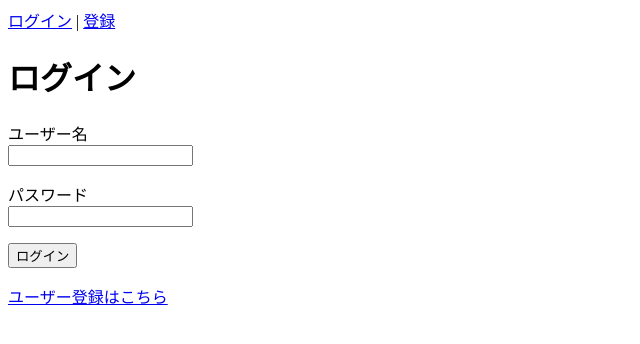
After one commit to koto-1207/ai_photo_share, a Flask app: page /login in a window 1280 px wide. The commit adds this page. Shown: the top 344 px of the page, without its empty margins (0-640 px from the left). Run offline with Flask 3, Linux system fonts and the light colour scheme.

Commit message:
ログイン機能ベース完成

```diff
--- a/app.py
+++ b/app.py
@@ -1,12 +1,31 @@
-from flask import Flask, render_template
+from flask import Flask, flash, redirect, render_template, url_for
+from flask_login import LoginManager, current_user, login_required, login_user, logout_user
+from peewee import IntegrityError, fn
+from werkzeug.security import check_password_hash, generate_password_hash
 
 from config import Config
-from models import create_tables, db
+from forms import LoginForm, LogoutForm, RegisterForm
+from models import User, create_tables, db
 
 app = Flask(__name__)
 app.config.from_object(Config)
 
+# SECRET_KEY がないとセッションとCSRFトークンを安全に扱えないため、起動を止める
+if not app.config["SECRET_KEY"]:
+    raise RuntimeError(".env に SECRET_KEY を設定してください")
+
+login_manager = LoginManager(app)
+# 未ログインで @login_required のページを開いたときの移動先
+login_manager.login_view = "login"
+login_manager.login_message = "ログインしてください"
+
 create_tables()
+
+
+@login_manager.user_loader
+def load_user(user_id):
+    # セッションに保存された id から User を取り出す
+    return User.get_or_none(User.id == int(user_id))
 
 
 # リクエストごとにDBへ接続し、終わったら閉じる
@@ -21,10 +40,83 @@ def teardown_request(exc):
         db.close()
 
 
+# すべてのテンプレートでヘッダーのログアウトボタンを使えるようにする
+@app.context_processor
+def inject_logout_form():
+    return {"logout_form": LogoutForm()}
+
+
+def find_user_by_username(username):
+    # 大文字と小文字を区別せずに探す（Taro と taro は同じユーザー名とみなす）
+    return User.get_or_none(fn.LOWER(User.username) == username.lower())
+
+
 @app.route("/")
 def index():
     return render_template("posts/index.html")
 
 
+@app.route("/register", methods=["GET", "POST"])
+def register():
+    if current_user.is_authenticated:
+        return redirect(url_for("index"))
+
+    form = RegisterForm()
+    if form.validate_on_submit():
+        email = form.email.data.lower()
+        has_error = False
+        if find_user_by_username(form.username.data):
+            form.username.errors.append("このユーザー名は使われています")
+            has_error = True
+        if User.get_or_none(User.email == email):
+            form.email.errors.append("このメールアドレスは登録済みです")
+            has_error = True
+
+        if not has_error:
+            try:
+                user = User.create(
+                    username=form.username.data,
+                    email=email,
+                    password_hash=generate_password_hash(form.password.data),
+                )
+            except IntegrityError:
+                # 確認してから保存するまでの間に、同じ名前で登録された場合
+                form.username.errors.append("このユーザー名またはメールアドレスは使われています")
+            else:
+                login_user(user)
+                flash("登録しました")
+                return redirect(url_for("index"))
+
+    return render_template("auth/register.html", form=form)
+
+
+@app.route("/login", methods=["GET", "POST"])
+def login():
+    if current_user.is_authenticated:
+        return redirect(url_for("index"))
+
+    form = LoginForm()
+    if form.validate_on_submit():
+        user = find_user_by_username(form.username.data)
+        if user and check_password_hash(user.password_hash, form.password.data):
+            login_user(user)
+            flash("ログインしました")
+            return redirect(url_for("index"))
+        # どちらが違うかは伝えない（登録済みのユーザー名を知られないため）
+        flash("ユーザー名またはパスワードが違います")
+
+    return render_template("auth/login.html", form=form)
+
+
+@app.route("/logout", methods=["POST"])
+@login_required
+def logout():
+    form = LogoutForm()
+    if form.validate_on_submit():
+        logout_user()
+        flash("ログアウトしました")
+    return redirect(url_for("index"))
+
+
 if __name__ == "__main__":
     app.run(port=8000)
--- /dev/null
+++ b/forms.py
@@ -0,0 +1,62 @@
+from flask_wtf import FlaskForm
+from wtforms import EmailField, PasswordField, StringField, SubmitField
+from wtforms.validators import DataRequired, Email, EqualTo, Length, Regexp
+
+
+def strip_filter(value):
+    # 前後の空白を取り除く（未入力のときは None が来る）
+    return value.strip() if value else value
+
+
+class RegisterForm(FlaskForm):
+    username = StringField(
+        "ユーザー名",
+        filters=[strip_filter],
+        validators=[
+            DataRequired("ユーザー名を入力してください"),
+            Length(min=3, max=30, message="ユーザー名は3〜30文字の半角英数字と _ で入力してください"),
+            Regexp(r"^[A-Za-z0-9_]+$", message="ユーザー名は3〜30文字の半角英数字と _ で入力してください"),
+        ],
+    )
+    email = EmailField(
+        "メールアドレス",
+        filters=[strip_filter],
+        validators=[
+            DataRequired("メールアドレスを入力してください"),
+            Length(max=255, message="メールアドレスは255文字までです"),
+            Email("メールアドレスの形式が正しくありません"),
+        ],
+    )
+    password = PasswordField(
+        "パスワード",
+        validators=[
+            DataRequired("パスワードを入力してください"),
+            Length(min=8, max=64, message="パスワードは8〜64文字で入力してください"),
+        ],
+    )
+    password_confirm = PasswordField(
+        "パスワード（確認）",
+        validators=[
+            DataRequired("パスワード（確認）を入力してください"),
+            EqualTo("password", message="パスワードが一致しません"),
+        ],
+    )
+    submit = SubmitField("登録する")
+
+
+class LoginForm(FlaskForm):
+    username = StringField(
+        "ユーザー名",
+        filters=[strip_filter],
+        validators=[DataRequired("ユーザー名を入力してください")],
+    )
+    password = PasswordField(
+        "パスワード",
+        validators=[DataRequired("パスワードを入力してください")],
+    )
+    submit = SubmitField("ログイン")
+
+
+class LogoutForm(FlaskForm):
+    # 入力欄はなく、CSRFトークンを送るためだけに使う
+    submit = SubmitField("ログアウト")
--- a/models.py
+++ b/models.py
@@ -1,5 +1,6 @@
 from datetime import datetime
 
+from flask_login import UserMixin
 from peewee import CharField, DateTimeField, ForeignKeyField, Model, SqliteDatabase
 
 from config import Config
@@ -13,7 +14,8 @@ class BaseModel(Model):
         database = db
 
 
-class User(BaseModel):
+# UserMixin を継承すると、Flask-Login が必要とする is_authenticated などが使えるようになる
+class User(UserMixin, BaseModel):
     username = CharField(max_length=30, unique=True)
     email = CharField(max_length=255, unique=True)
     password_hash = CharField(max_length=255)
--- /dev/null
+++ b/templates/auth/login.html
@@ -0,0 +1,25 @@
+{% extends "base.html" %}
+
+{% block title %}ログイン | 写真共有アプリ{% endblock %}
+
+{% block content %}
+  <h1>ログイン</h1>
+
+  <form method="post" novalidate>
+    {{ form.hidden_tag() }}
+
+    {% for field in [form.username, form.password] %}
+      <p>
+        {{ field.label }}<br>
+        {{ field() }}
+        {% for error in field.errors %}
+          <br><span>{{ error }}</span>
+        {% endfor %}
+      </p>
+    {% endfor %}
+
+    <p>{{ form.submit() }}</p>
+  </form>
+
+  <p><a href="{{ url_for('register') }}">ユーザー登録はこちら</a></p>
+{% endblock %}
--- a/templates/base.html
+++ b/templates/base.html
@@ -6,6 +6,31 @@
   <title>{% block title %}写真共有アプリ{% endblock %}</title>
 </head>
 <body>
+  <header>
+    <nav>
+      {% if current_user.is_authenticated %}
+        {{ current_user.username }}
+        <form action="{{ url_for('logout') }}" method="post" style="display: inline;">
+          {{ logout_form.hidden_tag() }}
+          {{ logout_form.submit() }}
+        </form>
+      {% else %}
+        <a href="{{ url_for('login') }}">ログイン</a> |
+        <a href="{{ url_for('register') }}">登録</a>
+      {% endif %}
+    </nav>
+  </header>
+
+  {% with messages = get_flashed_messages() %}
+    {% if messages %}
+      <ul>
+        {% for message in messages %}
+          <li>{{ message }}</li>
+        {% endfor %}
+      </ul>
+    {% endif %}
+  {% endwith %}
+
   <main>
     {% block content %}{% endblock %}
   </main>
```
Also changed, not shown: templates/auth/register.html (added, +25 -0 lines).
